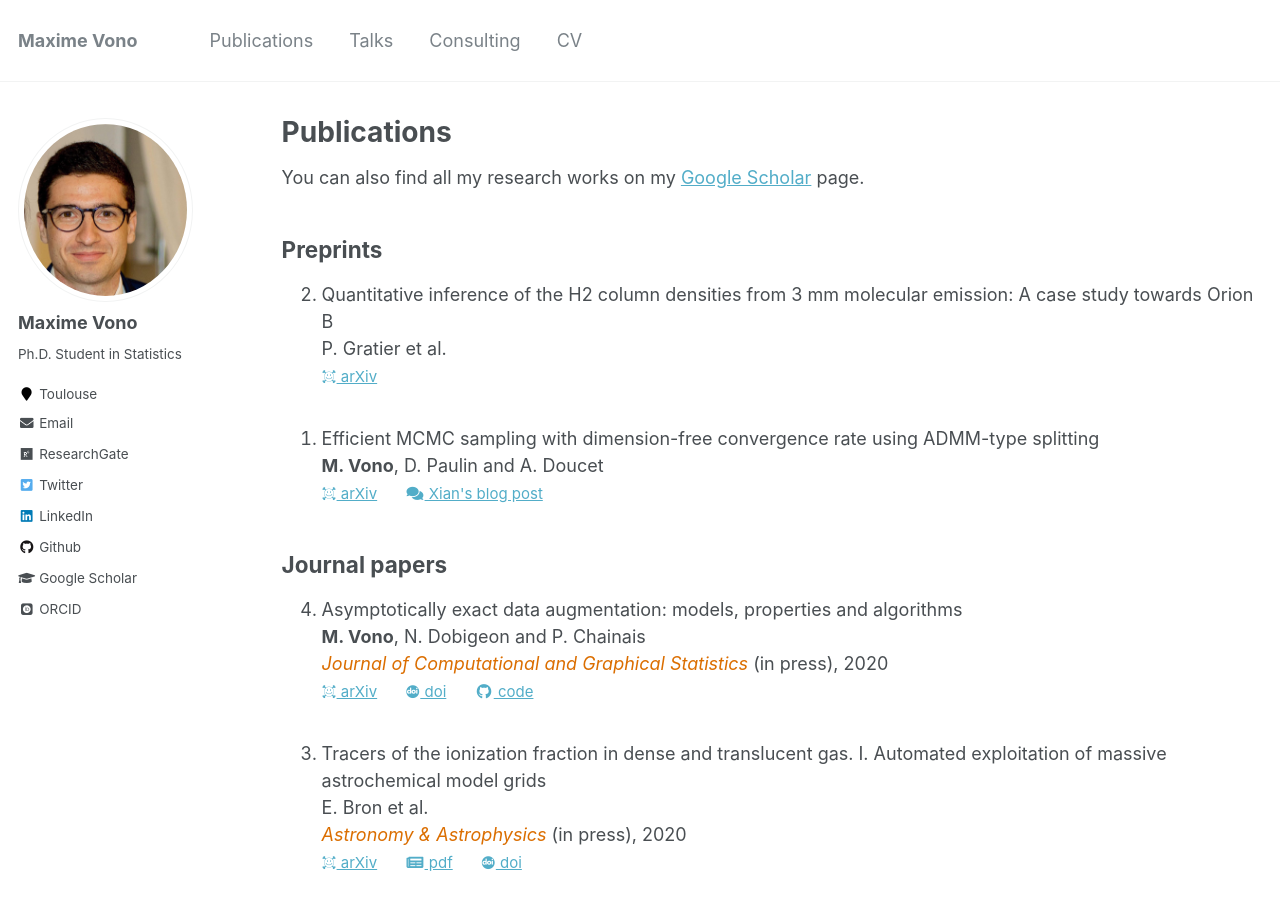
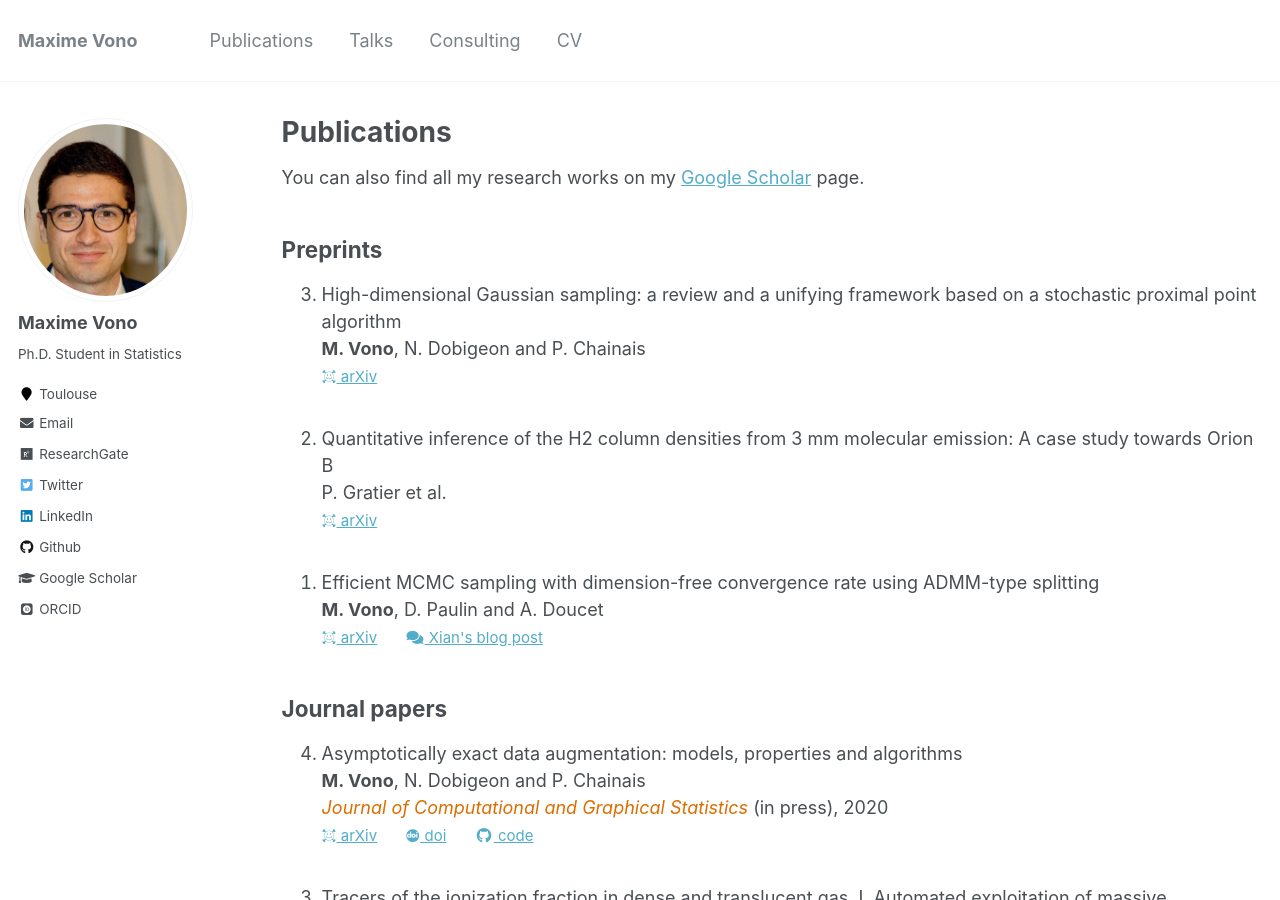
Before and after one commit to mvono/mvono.github.io, a Jekyll site: the page built from _pages/publications.md, in a window 1280 px wide and 900 px high. Built offline with Jekyll 4.4.1, drawn with Linux system fonts in a browser that asks for light colours; some web fonts are replaced.

Commit message:
update publi

```diff
--- a/_pages/publications.md
+++ b/_pages/publications.md
@@ -10,6 +10,12 @@ You can also find all my research works on my [Google Scholar](https://scholar.g
 ## Preprints
 
 <ol reversed>
+	<li>
+	 	High-dimensional Gaussian sampling: a review and a unifying framework based on a stochastic proximal point algorithm<br>
+	    <b>M. Vono</b>, N. Dobigeon and P. Chainais<br>
+		<a style="font-size:15px" href="https://arxiv.org/abs/"><i class="ai ai-arxiv"></i> arXiv</a>
+		<br/><br/>
+  	</li>
 	<li>
 	 	Quantitative inference of the H2 column densities from 3 mm molecular emission: A case study towards Orion B<br>
 	    P. Gratier et al.<br>
```
